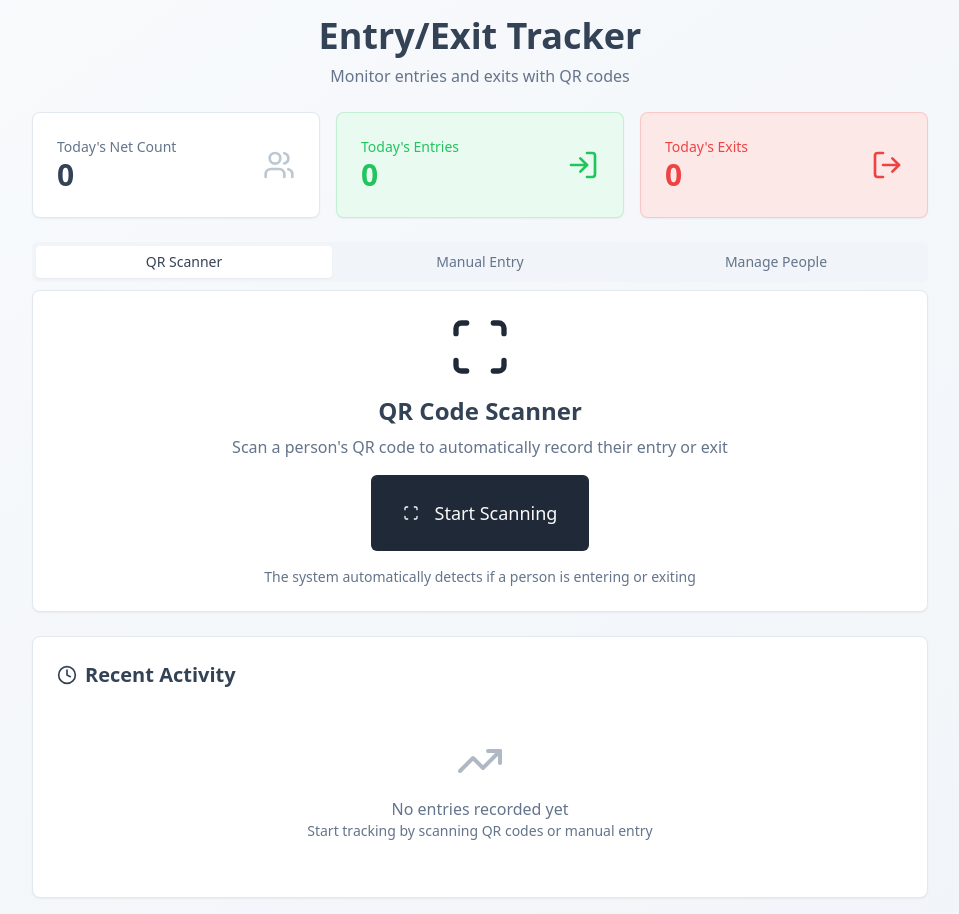
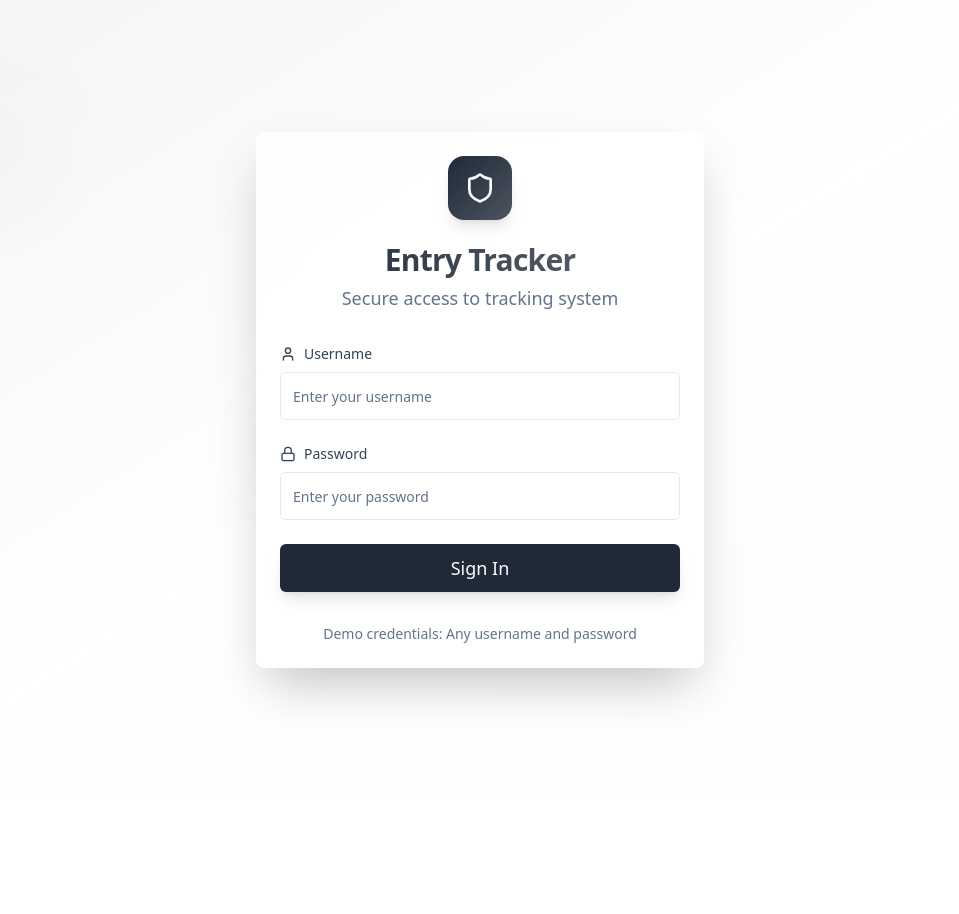
Before and after one commit to max1336/ENTRY-EXIT-., a React (Vite) app: page / in a window 1280 px wide. Shown: the whole page, without its empty margins (160-1119 px from the left). After the commit the page ends 800 px from the top, so only its background shows below. Built offline with nearby package versions, Linux system fonts and the light colour scheme.

Commit message:
Add login page and aesthetic design
Implement a login page and enhance the overall application design to be more aesthetically pleasing for presentation.

```diff
--- a/src/App.tsx
+++ b/src/App.tsx
@@ -4,6 +4,8 @@ import { TooltipProvider } from "@/components/ui/tooltip";
 import { QueryClient, QueryClientProvider } from "@tanstack/react-query";
 import { BrowserRouter, Routes, Route } from "react-router-dom";
 import Index from "./pages/Index";
+import Login from "./pages/Login";
+import Dashboard from "./pages/Dashboard";
 import NotFound from "./pages/NotFound";
 
 const queryClient = new QueryClient();
@@ -15,7 +17,9 @@ const App = () => (
       <Sonner />
       <BrowserRouter>
         <Routes>
-          <Route path="/" element={<Index />} />
+          <Route path="/" element={<Login />} />
+          <Route path="/dashboard" element={<Dashboard />} />
+          <Route path="/old" element={<Index />} />
           {/* ADD ALL CUSTOM ROUTES ABOVE THE CATCH-ALL "*" ROUTE */}
           <Route path="*" element={<NotFound />} />
         </Routes>
--- a/src/components/EntryExitTracker.tsx
+++ b/src/components/EntryExitTracker.tsx
@@ -167,8 +167,7 @@ const EntryExitTracker = () => {
   const todayNetCount = todayEntryCount - todayExitCount;
 
   return (
-    <div className="min-h-screen bg-gradient-to-br from-slate-50 to-slate-100 p-4">
-      <div className="max-w-4xl mx-auto space-y-6">
+    <div className="space-y-6">
         {/* Header */}
         <div className="text-center space-y-2">
           <h1 className="text-4xl font-bold text-foreground">Entry/Exit Tracker</h1>
@@ -446,7 +445,6 @@ const EntryExitTracker = () => {
           onClose={() => setIsQRScannerOpen(false)}
           onScanSuccess={handleQRScanSuccess}
         />
-      </div>
     </div>
   );
 };
--- a/src/index.css
+++ b/src/index.css
@@ -52,6 +52,8 @@ All colors MUST be HSL.
     --gradient-entry: linear-gradient(135deg, hsl(142 71% 45%), hsl(142 71% 35%));
     --gradient-exit: linear-gradient(135deg, hsl(0 84% 60%), hsl(0 84% 50%));
     --gradient-bg: linear-gradient(135deg, hsl(210 40% 98%), hsl(220 15% 95%));
+    --gradient-primary: linear-gradient(135deg, hsl(215 28% 17%), hsl(215 28% 12%));
+    --gradient-card: linear-gradient(135deg, hsl(0 0% 100%), hsl(210 40% 98%));
 
     /* Animations */
     --transition-smooth: all 0.3s cubic-bezier(0.4, 0, 0.2, 1);
--- /dev/null
+++ b/src/pages/Dashboard.tsx
@@ -0,0 +1,89 @@
+import { useEffect, useState } from 'react';
+import { useNavigate } from 'react-router-dom';
+import { Button } from '@/components/ui/button';
+import { Card, CardContent, CardHeader, CardTitle } from '@/components/ui/card';
+import { LogOut, User, Shield } from 'lucide-react';
+import EntryExitTracker from '@/components/EntryExitTracker';
+
+const Dashboard = () => {
+  const navigate = useNavigate();
+  const [username, setUsername] = useState('');
+
+  useEffect(() => {
+    const isAuthenticated = localStorage.getItem('isAuthenticated');
+    const savedUsername = localStorage.getItem('username');
+
+    if (!isAuthenticated) {
+      navigate('/');
+      return;
+    }
+
+    if (savedUsername) {
+      setUsername(savedUsername);
+    }
+  }, [navigate]);
+
+  const handleLogout = () => {
+    localStorage.removeItem('isAuthenticated');
+    localStorage.removeItem('username');
+    navigate('/');
+  };
+
+  return (
+    <div className="min-h-screen bg-gradient-to-br from-background via-accent/5 to-primary/5">
+      {/* Header */}
+      <header className="bg-card/80 backdrop-blur-lg border-b border-border/50 shadow-sm sticky top-0 z-50">
+        <div className="max-w-7xl mx-auto px-4 sm:px-6 lg:px-8">
+          <div className="flex justify-between items-center h-16">
+            <div className="flex items-center gap-3">
+              <div className="w-8 h-8 bg-gradient-to-br from-primary to-primary/80 rounded-lg flex items-center justify-center">
+                <Shield className="w-5 h-5 text-primary-foreground" />
+              </div>
+              <h1 className="text-xl font-bold bg-gradient-to-r from-primary to-primary/70 bg-clip-text text-transparent">
+                Entry Tracker Dashboard
+              </h1>
+            </div>
+
+            <div className="flex items-center gap-4">
+              <div className="flex items-center gap-2 text-sm text-muted-foreground">
+                <User className="w-4 h-4" />
+                <span>Welcome, {username}</span>
+              </div>
+              <Button
+                variant="outline"
+                size="sm"
+                onClick={handleLogout}
+                className="flex items-center gap-2 hover:bg-destructive hover:text-destructive-foreground transition-colors"
+              >
+                <LogOut className="w-4 h-4" />
+                Logout
+              </Button>
+            </div>
+          </div>
+        </div>
+      </header>
+
+      {/* Main Content */}
+      <main className="max-w-7xl mx-auto px-4 sm:px-6 lg:px-8 py-8">
+        <div className="space-y-8">
+          {/* Welcome Card */}
+          <Card className="bg-gradient-to-r from-primary/10 to-accent/10 border-primary/20">
+            <CardHeader>
+              <CardTitle className="text-2xl">Welcome to Entry Tracker</CardTitle>
+            </CardHeader>
+            <CardContent>
+              <p className="text-muted-foreground">
+                Manage people registration and track entry/exit activities with QR code scanning.
+              </p>
+            </CardContent>
+          </Card>
+
+          {/* Entry Exit Tracker Component */}
+          <EntryExitTracker />
+        </div>
+      </main>
+    </div>
+  );
+};
+
+export default Dashboard;
--- /dev/null
+++ b/src/pages/Login.tsx
@@ -0,0 +1,125 @@
+import { useState } from 'react';
+import { Card, CardContent, CardDescription, CardHeader, CardTitle } from '@/components/ui/card';
+import { Input } from '@/components/ui/input';
+import { Button } from '@/components/ui/button';
+import { Label } from '@/components/ui/label';
+import { Lock, User, Shield } from 'lucide-react';
+import { useNavigate } from 'react-router-dom';
+import { useToast } from '@/hooks/use-toast';
+
+const Login = () => {
+  const [username, setUsername] = useState('');
+  const [password, setPassword] = useState('');
+  const [isLoading, setIsLoading] = useState(false);
+  const navigate = useNavigate();
+  const { toast } = useToast();
+
+  const handleLogin = async (e: React.FormEvent) => {
+    e.preventDefault();
+    setIsLoading(true);
+
+    // Simulate login process
+    setTimeout(() => {
+      if (username && password) {
+        localStorage.setItem('isAuthenticated', 'true');
+        localStorage.setItem('username', username);
+        toast({
+          title: 'Welcome!',
+          description: 'Login successful. Redirecting to dashboard...',
+        });
+        navigate('/dashboard');
+      } else {
+        toast({
+          title: 'Error',
+          description: 'Please enter both username and password.',
+          variant: 'destructive',
+        });
+      }
+      setIsLoading(false);
+    }, 1000);
+  };
+
+  return (
+    <div className="min-h-screen bg-gradient-to-br from-primary/5 via-background to-accent/10 flex items-center justify-center p-4">
+      {/* Background decoration */}
+      <div className="absolute inset-0 overflow-hidden">
+        <div className="absolute top-20 left-20 w-32 h-32 bg-primary/5 rounded-full blur-3xl animate-pulse"></div>
+        <div className="absolute bottom-20 right-20 w-40 h-40 bg-accent/10 rounded-full blur-3xl animate-pulse delay-1000"></div>
+        <div className="absolute top-1/2 left-1/3 w-24 h-24 bg-entry/10 rounded-full blur-2xl animate-pulse delay-500"></div>
+      </div>
+
+      <Card className="w-full max-w-md shadow-2xl border-0 bg-card/80 backdrop-blur-lg relative z-10">
+        <CardHeader className="text-center pb-8">
+          <div className="mx-auto w-16 h-16 bg-gradient-to-br from-primary to-primary/80 rounded-2xl flex items-center justify-center mb-4 shadow-lg">
+            <Shield className="w-8 h-8 text-primary-foreground" />
+          </div>
+          <CardTitle className="text-3xl font-bold bg-gradient-to-r from-primary to-primary/70 bg-clip-text text-transparent">
+            Entry Tracker
+          </CardTitle>
+          <CardDescription className="text-lg text-muted-foreground">
+            Secure access to tracking system
+          </CardDescription>
+        </CardHeader>
+
+        <CardContent>
+          <form onSubmit={handleLogin} className="space-y-6">
+            <div className="space-y-2">
+              <Label htmlFor="username" className="text-sm font-medium flex items-center gap-2">
+                <User className="w-4 h-4" />
+                Username
+              </Label>
+              <Input
+                id="username"
+                type="text"
+                placeholder="Enter your username"
+                value={username}
+                onChange={(e) => setUsername(e.target.value)}
+                className="h-12 transition-all duration-200 focus:ring-2 focus:ring-primary/20 focus:border-primary"
+                required
+              />
+            </div>
+
+            <div className="space-y-2">
+              <Label htmlFor="password" className="text-sm font-medium flex items-center gap-2">
+                <Lock className="w-4 h-4" />
+                Password
+              </Label>
+              <Input
+                id="password"
+                type="password"
+                placeholder="Enter your password"
+                value={password}
+                onChange={(e) => setPassword(e.target.value)}
+                className="h-12 transition-all duration-200 focus:ring-2 focus:ring-primary/20 focus:border-primary"
+                required
+              />
+            </div>
+
+            <Button
+              type="submit"
+              className="w-full h-12 text-lg font-medium bg-gradient-to-r from-primary to-primary/90 hover:from-primary/90 hover:to-primary shadow-lg hover:shadow-xl transition-all duration-200 hover:scale-[1.02]"
+              disabled={isLoading}
+            >
+              {isLoading ? (
+                <div className="flex items-center gap-2">
+                  <div className="w-4 h-4 border-2 border-primary-foreground/30 border-t-primary-foreground rounded-full animate-spin"></div>
+                  Signing in...
+                </div>
+              ) : (
+                'Sign In'
+              )}
+            </Button>
+          </form>
+
+          <div className="mt-8 text-center">
+            <p className="text-sm text-muted-foreground">
+              Demo credentials: Any username and password
+            </p>
+          </div>
+        </CardContent>
+      </Card>
+    </div>
+  );
+};
+
+export default Login;
```
